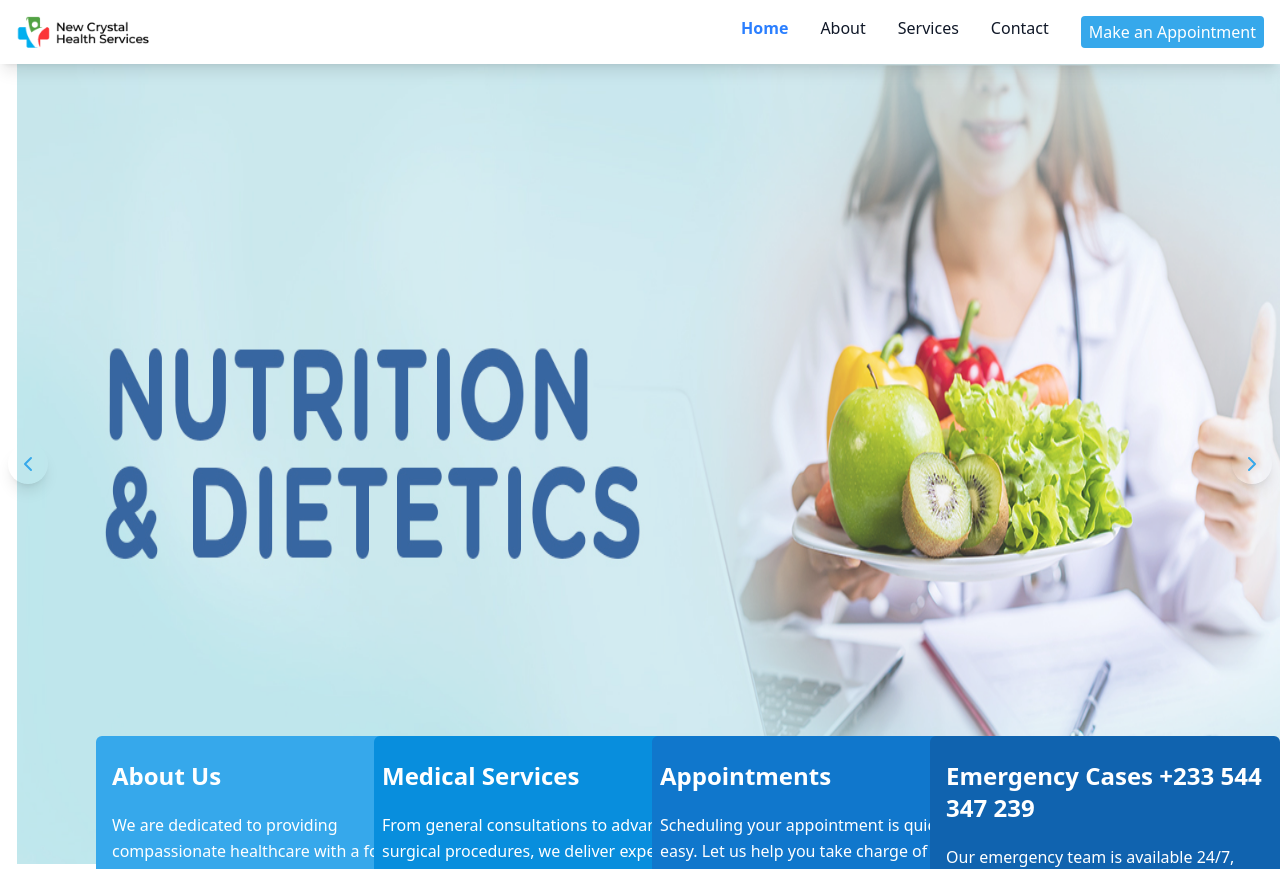
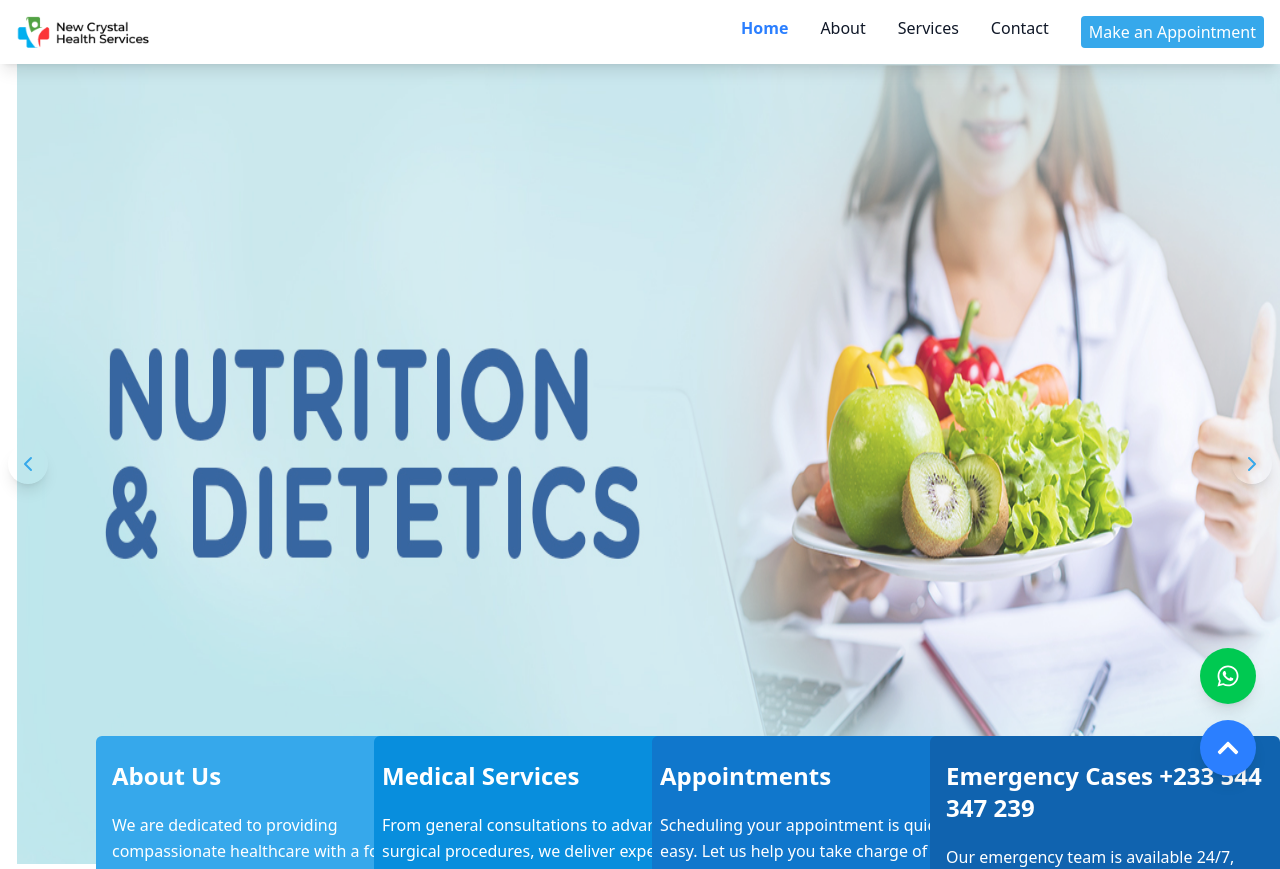
Before and after one commit to MamaFati/Appointment-advert, a React (Vite) app: page / in a window 1280 px wide. Shown: the top 869 px of the page. Built offline with nearby package versions, Linux system fonts and the light colour scheme.

Commit message:
added floating buttons

```diff
--- a/src/MainApp.jsx
+++ b/src/MainApp.jsx
@@ -10,6 +10,7 @@ import AboutUs from "./components/AboutUs";
 import NewsSection from "./components/NewsSection";
 // import Footer from "./components/Footer";
 import TestimonialCarousel from "./components/TestimonialSection";
+import FloatingButtons from "./components/FloatingButtons";
 
 const MainApp = () => {
   return (
@@ -30,10 +31,9 @@ const MainApp = () => {
         textClass="lg:w-[50%] w-full lg:ml-40 m-auto"
       />
       <AboutUs />
-      {/* <PhilosophySection /> */}
+      <FloatingButtons />
       <TestimonialCarousel />
       <NewsSection />
-      {/* <Footer /> */}
     </body>
   );
 };
--- /dev/null
+++ b/src/components/FloatingButtons.jsx
@@ -0,0 +1,57 @@
+import { useState, useEffect } from "react";
+import { FaWhatsapp } from "react-icons/fa";
+import { FaChevronDown, FaChevronUp } from "react-icons/fa";
+
+const FloatingButtons = () => {
+  const [showScrollUp, setShowScrollUp] = useState(false);
+
+  // Toggle arrow based on scroll position
+  useEffect(() => {
+    const handleScroll = () => {
+      if (
+        window.scrollY + window.innerHeight >=
+        document.body.scrollHeight - 20
+      ) {
+        setShowScrollUp(true);
+      } else {
+        setShowScrollUp(false);
+      }
+    };
+
+    window.addEventListener("scroll", handleScroll);
+    return () => window.removeEventListener("scroll", handleScroll);
+  }, []);
+
+  // Scroll Function
+  const handleScroll = () => {
+    if (showScrollUp) {
+      window.scrollTo({ top: 0, behavior: "smooth" });
+    } else {
+      window.scrollTo({ top: document.body.scrollHeight, behavior: "smooth" });
+    }
+  };
+
+  return (
+    <div className="fixed bottom-6 right-6 flex flex-col items-center gap-4 z-50">
+      {/* WhatsApp Icon */}
+      <a
+        href="https://wa.me/+555940407"
+        target="_blank"
+        rel="noopener noreferrer"
+        className="bg-green-500 text-white p-4 rounded-full shadow-lg hover:bg-green-600 transition-all"
+      >
+        <FaWhatsapp size={24} />
+      </a>
+
+      {/* Scroll Up/Down Button */}
+      <button
+        onClick={handleScroll}
+        className="bg-blue-500 text-white p-4 rounded-full shadow-lg hover:bg-blue-600 transition-all"
+      >
+        {showScrollUp ? <FaChevronUp size={24} /> : <FaChevronDown size={24} />}
+      </button>
+    </div>
+  );
+};
+
+export default FloatingButtons;
```
